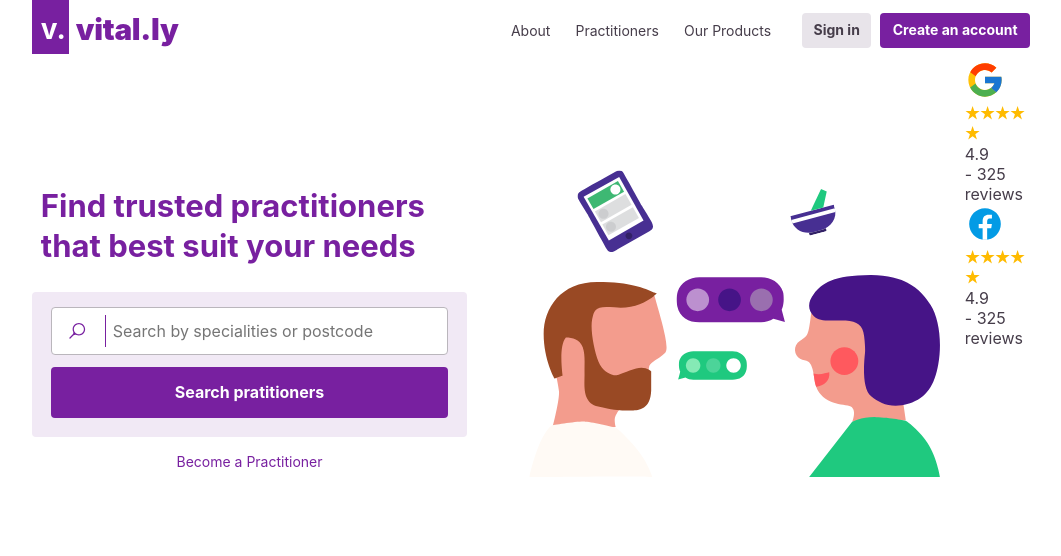
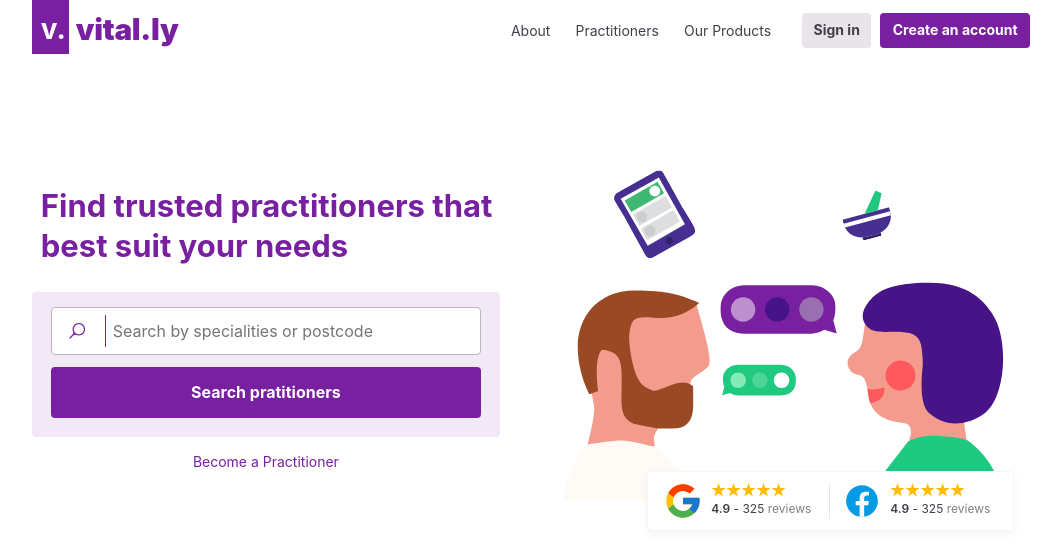
Before and after one commit to frankda/raw-stodio-vital, a React (Create React App) app: page / in a window 1280 px wide. Shown: the top 556 px of the page, without its empty margins (109-1170 px from the left). Built offline with nearby package versions, Linux system fonts and the light colour scheme.

Commit message:
Finish landing section

```diff
--- a/src/components/landingSection/landingSection.js
+++ b/src/components/landingSection/landingSection.js
@@ -2,7 +2,6 @@ import React from 'react';
 import './landingSection.scss';
 import './searchIcon';
 import SearchIcon from './searchIcon';
-// import SideImg from './sideImg.js';
 import SideImg from './landingSection.svg';
 import SocialMediaBox from '../social-media/socialMediaBox';
 
@@ -26,12 +25,11 @@ const LandingSection = () => {
           </div>
           <button type="submit">Search pratitioners</button>
           </form>
-        <a className="supplementary">Become a Practitioner</a>
+        <a href="/" className="supplementary">Become a Practitioner</a>
       </div>
 
       <div className="img-part">
-        {/* <SideImg width={635} height={448} /> */}
-        <img src={SideImg} />
+        <img src={SideImg} alt="Start a chat!" />
       </div>
 
       <div className="social-media">
--- a/src/components/landingSection/landingSection.scss
+++ b/src/components/landingSection/landingSection.scss
@@ -1,5 +1,5 @@
 .landing-section {
-  height: 558px;
+  min-height: 558px;
   display: flex;
   position: relative;
   margin-left: 11%;
@@ -121,21 +121,19 @@
       width: 100%;
     }
   }
+
+  .social-media {
+    z-index: 10;
+  }
 }
 
-// @media only screen and (min-width: 1700px) {
-//   .landing-section {
-//     margin-left: 11%;
-//     margin-right: 11%;
-//   }
-// }
-
-// @media only screen and (max-width: 1700px) {
-//   .landing-section {
-//     margin-left: 11%;
-//     margin-right: 11%;
-//   }
-// }
+@media only screen and (min-width: 1054px) {
+  .social-media {
+    position: absolute;
+    bottom: 87px;
+    right: 16px;
+  }
+}
 
 @media only screen and (max-width: 1329px) {
   .search-part > .title {
@@ -156,4 +154,8 @@
     width: 100% !important;
     margin: 20px 0 0 0 !important;
   }
+
+  .social-media {
+    margin-top: -76px;
+  }
 }
--- a/src/components/social-media/socialMediaBox.js
+++ b/src/components/social-media/socialMediaBox.js
@@ -10,6 +10,7 @@ export default () => {
       {
         name: 'Google',
         logo: GoogleIcon,
+        logoLink: 'https://goo.gl/maps/xAZsXm1Cw5r3STEY8',
         stars: 5,
         score: 4.9,
         reviews: 325,
@@ -18,6 +19,7 @@ export default () => {
       {
         name: 'Facebook',
         logo: FacebookIcon,
+        logoLink: 'https://www.facebook.com/www.vital.ly',
         stars: 5,
         score: 4.9,
         reviews: 325,
@@ -35,7 +37,7 @@ export default () => {
         <React.Fragment>
             {keys.map((key) => {
               return (
-                <img key={key} src={StarIcon} />
+                <img key={key} src={StarIcon} alt="√" />
               )
             } )}
         </React.Fragment>
@@ -46,19 +48,25 @@ export default () => {
     <div className="social-media-box">
       {mediaPlatforms.map((media, i) => {
         return (
+          <React.Fragment key={i}>
             <div key={i} className="media">
-            <img src={media.logo} alt={media.name} className="logo"/>
+              <a target="_blank" rel="noopener noreferrer" href={media.logoLink}><img src={media.logo} alt={media.name} className="logo" /></a>
+              <div className="review-box">
                 <div className="stars">
                   {renderStar(media.stars)}
                 </div>
                 <div className="reviews">
                   <a href={media.reviewLink}>
                     <p className="score">{media.score}</p>
-                <p> - {media.reviews} </p>
+                    <p>&nbsp;{'- ' + media.reviews}&nbsp;</p>
                     <p className="light-review-text">reviews</p>
                   </a>
                 </div>
               </div>
+
+            </div>
+            <div className="media-divider"></div>
+          </React.Fragment>
         )
       })}
     </div>
--- a/src/components/social-media/socialMediaBox.scss
+++ b/src/components/social-media/socialMediaBox.scss
@@ -0,0 +1,56 @@
+.social-media-box {
+  display: flex;
+  height: 60px;
+  align-items: center;
+  border: 1px solid #F7F5F8;
+  box-sizing: border-box;
+  box-shadow: 0px 3px 10px rgba(3, 3, 3, 0.05);
+  border-radius: 4px;
+  padding-left: 15px;
+  padding-right: 22px;
+  background-color: #FFFFFF;
+
+  a {
+    display: flex;
+  }
+
+  img {
+    width: auto !important;
+  }
+}
+
+.media {
+  width: 149px;
+  height: 40px;
+  display: flex;
+
+  .logo {
+    margin-right: 8px;
+  }
+
+  p {
+    font-family: Inter;
+    font-size: 12px;
+    line-height: 130%;
+  }
+
+  .score {
+    font-style: normal;
+    font-weight: 600;
+  }
+
+  .light-review-text {
+    color: grey;
+  }
+}
+
+.media-divider {
+  height: 35px;
+  border-right: 1px solid #E6E6EE;
+  margin-left: 17px;
+  margin-right: 12px;
+
+  &:last-child {
+    display: none;
+  }
+}
```
Lines whose indentation alone changed are shown as unchanged.
